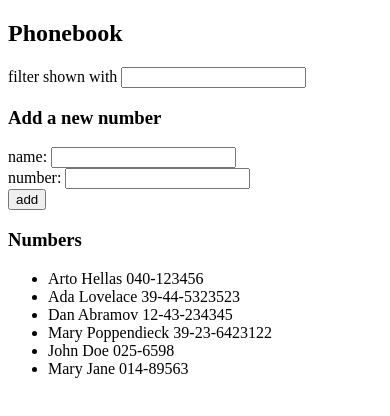
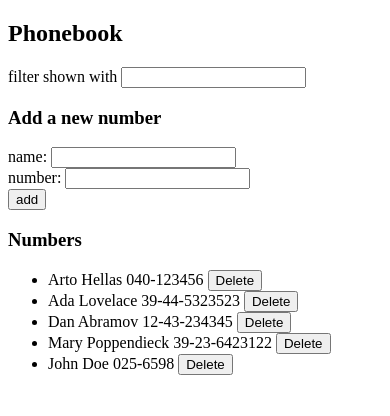
Before and after one commit to ada-ip/fullstackopen, a React (Vite) app in the folder part2/phonebook/: page / in a window 390 px wide. Shown: the top 416 px of the page. Built offline with nearby package versions, Linux system fonts and the light colour scheme; data requests are answered from the project's data file.

Commit message:
Add 2.14: The Phonebook step 9 solution

```diff
--- a/part2/phonebook/db.json
+++ b/part2/phonebook/db.json
@@ -24,11 +24,6 @@
       "id": "760e",
       "name": "John Doe",
       "number": "025-6598"
-    },
-    {
-      "id": "b775",
-      "name": "Mary Jane",
-      "number": "014-89563"
     }
   ]
 }
--- a/part2/phonebook/src/App.jsx
+++ b/part2/phonebook/src/App.jsx
@@ -47,6 +47,17 @@ const App = () => {
 			});
 	};
 
+	const deletePerson = (id, name) => {
+		if (confirm(`Do you really want to delete ${name}'s phone?`)) {
+			personsService
+				.deletePerson(id)
+				.then((deletedPerson) => {
+					setPersons(persons.filter((p) => p.id !== deletedPerson.id));
+				})
+				.catch((error) => console.error(error));
+		}
+	};
+
 	const numbersToShow = filter ? persons.filter((p) => p.name.toLowerCase().includes(filter.toLowerCase())) : persons;
 
 	return (
@@ -62,7 +73,7 @@ const App = () => {
 				addPerson={addPerson}
 			/>
 			<h3>Numbers</h3>
-			<PersonsList persons={numbersToShow} />
+			<PersonsList persons={numbersToShow} handleDelete={deletePerson} />
 		</div>
 	);
 };
--- a/part2/phonebook/src/components/Person.jsx
+++ b/part2/phonebook/src/components/Person.jsx
@@ -1,7 +1,7 @@
-const Person = ({ name, phone }) => {
+const Person = ({ name, phone, handleDelete }) => {
 	return (
 		<li>
-			{name} {phone}
+			{name} {phone} <button onClick={handleDelete}>Delete</button>
 		</li>
 	);
 };
--- a/part2/phonebook/src/components/PersonsList.jsx
+++ b/part2/phonebook/src/components/PersonsList.jsx
@@ -1,10 +1,15 @@
 import Person from "./Person";
 
-const PersonsList = ({ persons }) => {
+const PersonsList = ({ persons, handleDelete }) => {
 	return (
 		<ul>
 			{persons.map((person) => (
-				<Person key={person.id} name={person.name} phone={person.number} />
+				<Person
+					key={person.id}
+					name={person.name}
+					phone={person.number}
+					handleDelete={() => handleDelete(person.id, person.name)}
+				/>
 			))}
 		</ul>
 	);
--- a/part2/phonebook/src/services/persons.js
+++ b/part2/phonebook/src/services/persons.js
@@ -9,7 +9,12 @@ const create = (person) => {
 	return axios.post(baseUrl, person).then((response) => response.data);
 };
 
+const deletePerson = (id) => {
+	return axios.delete(`${baseUrl}/${id}`).then((response) => response.data);
+};
+
 export default {
 	getAll,
-	create
+	create,
+	deletePerson
 };
```
